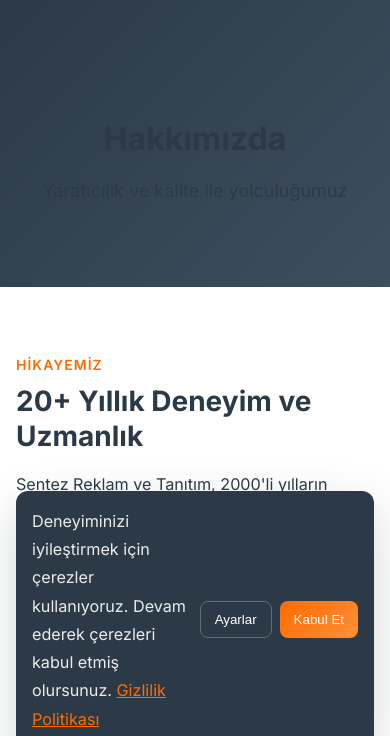
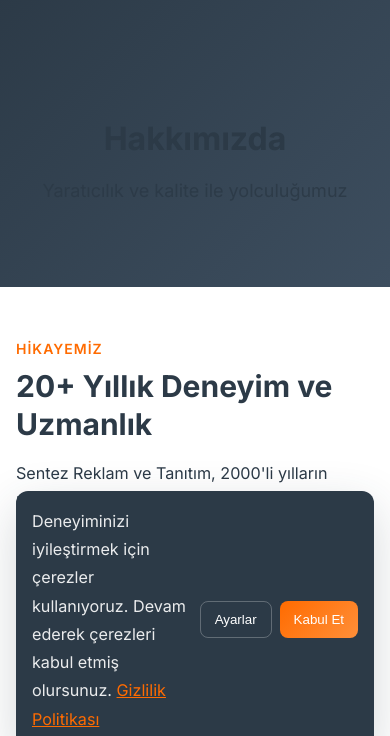
Before and after one commit to lulusya/sentez-reklam-website, a plain HTML site: page about.html in a window 390 px wide. Shown: the part 79-815 px from the top of the page. Drawn offline with Linux system fonts and the light colour scheme.

Commit message:
Layout: Section spacing clamp(34rem); Grid gap responsive; Contrast iyileştirme (#6B7789); Kart başlık hiyerarşisi güçlendirildi

```diff
--- a/css/style.css
+++ b/css/style.css
@@ -12,7 +12,7 @@
     --color-dark: #2C3A47;
     --color-white: #FFFFFF;
     --color-light-gray: #F4F6F8;
-    --color-medium-gray: #8895A7;
+    --color-medium-gray: #6B7789; /* improved contrast */
     --color-border: #E1E8ED;
 
     /* Gradient */
@@ -36,6 +36,8 @@
     --spacing-md: 2rem;
     --spacing-lg: 4rem;
     --spacing-xl: 6rem;
+    --grid-gap: clamp(1rem, 2.5vw, 2rem);
+    --section-space-y: clamp(3rem, 4vw, 4rem);
 
     /* Component sizing */
     --card-padding: clamp(1rem, 2vw, 1.5rem);
@@ -210,13 +212,7 @@ strong {
 
 /* Section Spacing */
 section {
-    padding: var(--spacing-xl) 0;
-}
-
-@media (max-width: 768px) {
-    section {
-        padding: var(--spacing-lg) 0;
-    }
+    padding: var(--section-space-y) 0;
 }
 
 /* === NAVIGATION === */
@@ -624,7 +620,7 @@ section {
 }
 
 .section-title {
-    font-size: clamp(1.75rem, 4vw, 2.5rem);
+    font-size: clamp(1.875rem, 3.5vw, 2.5rem);
     margin-bottom: var(--spacing-sm);
 }
 
@@ -727,7 +723,7 @@ section {
 .projects-gallery {
     display: grid;
     grid-template-columns: repeat(auto-fit, minmax(280px, 1fr));
-    gap: var(--spacing-md);
+    gap: var(--grid-gap);
 }
 
 /* === PORTFOLIO MASONRY (Step 2) === */
@@ -801,7 +797,7 @@ section {
     transform: translateY(0);
 }
 
-.card-title { font-size: 1.125rem; font-weight: var(--font-weight-bold); }
+.card-title { font-size: 1.25rem; font-weight: var(--font-weight-bold); }
 .card-category { font-size: 0.75rem; opacity: 0.9; }
 .card-meta { display: flex; gap: 0.75rem; opacity: 0.85; font-size: 0.85rem; }
 .card-details { padding: var(--spacing-md); }
```
